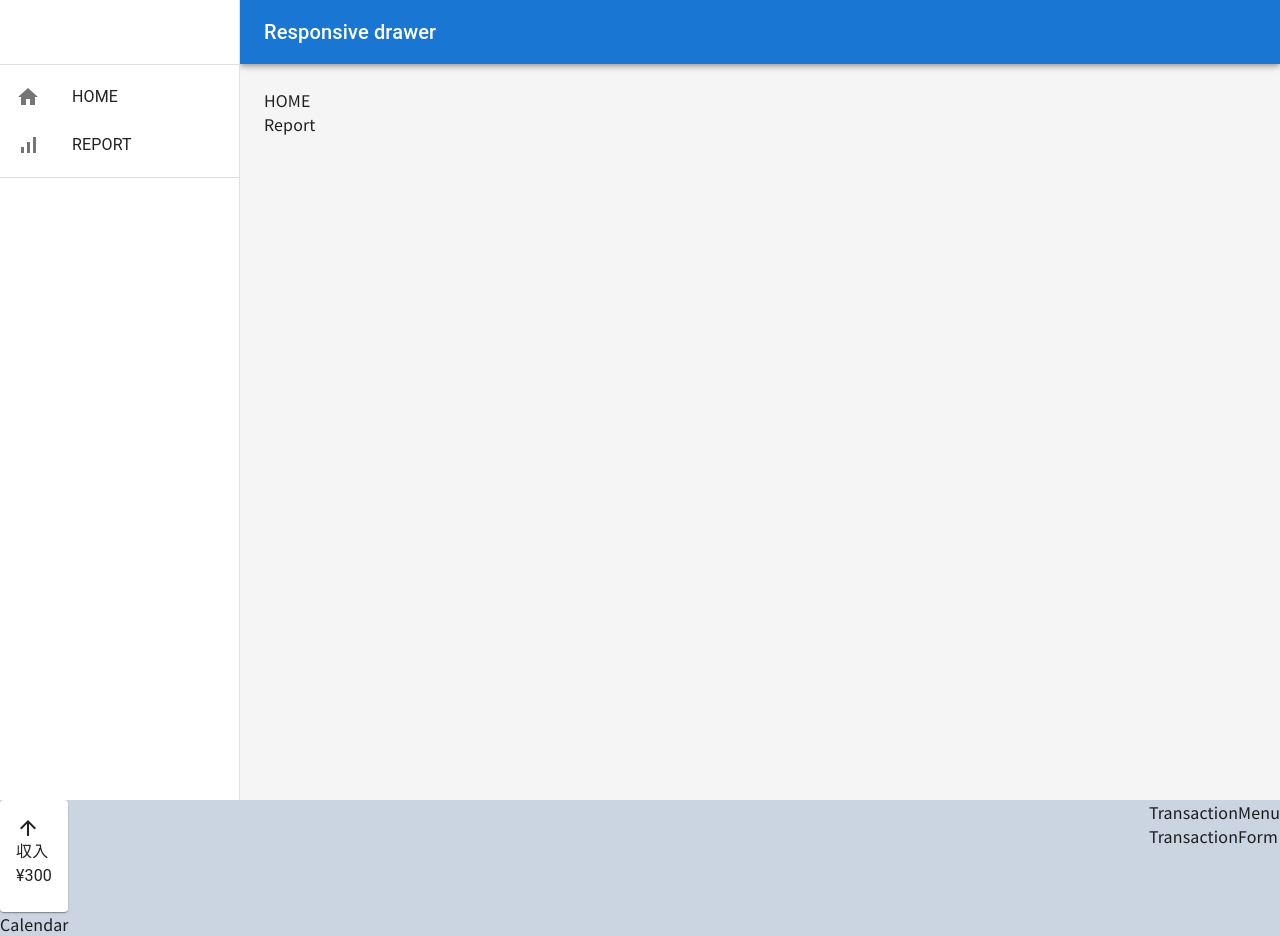
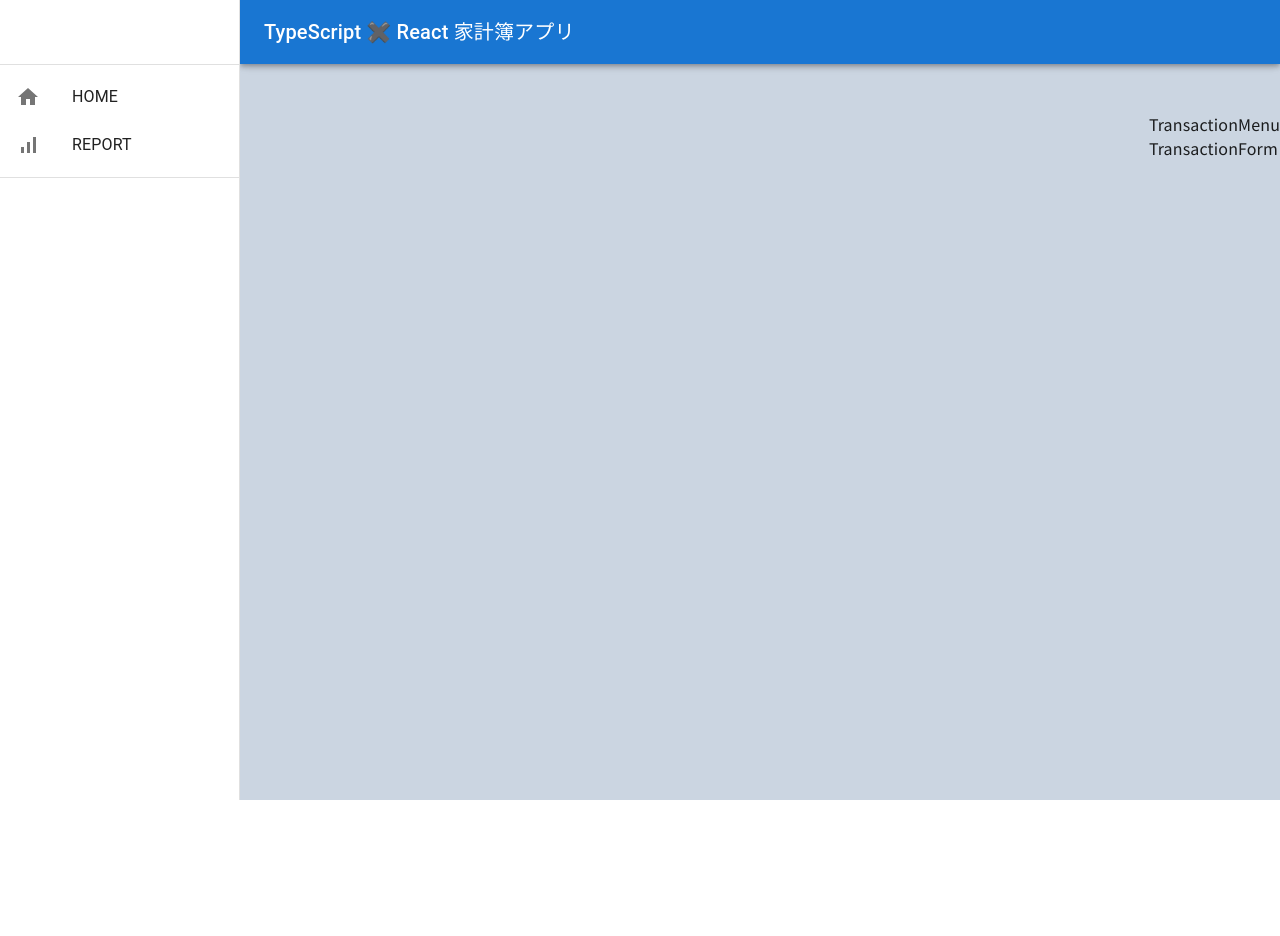
Before and after one commit to Fujiwara0805/MoneyDiaryApp, a Next.js app: page / in a window 1280 px wide. After the commit the page ends 800 px from the top, so only its background shows below. Built offline with nearby package versions, Linux system fonts and the light colour scheme.

Commit message:
🔥 不要なライブラリ及びコードを削除

```diff
--- a/src/components/layouts/AppLayout.tsx
+++ b/src/components/layouts/AppLayout.tsx
@@ -7,7 +7,6 @@ import IconButton from "@mui/material/IconButton";
 import MenuIcon from "@mui/icons-material/Menu";
 import Toolbar from "@mui/material/Toolbar";
 import Typography from "@mui/material/Typography";
-import Link from "next/link";
 import { SideBar } from "../common/SideBar";
 
 const drawerWidth = 240;
@@ -35,8 +34,6 @@ export default function AppLayout() {
     <Box
       sx={{
         display: "flex",
-        bgcolor: (theme) => theme.palette.grey[100],
-        minHeight: "100vh",
       }}
     >
       <CssBaseline />
@@ -59,7 +56,7 @@ export default function AppLayout() {
             <MenuIcon />
           </IconButton>
           <Typography variant="h6" noWrap component="div">
-            Responsive drawer
+            TypeScript ✖️ React 家計簿アプリ
           </Typography>
         </Toolbar>
       </AppBar>
@@ -80,8 +77,6 @@ export default function AppLayout() {
         }}
       >
         <Toolbar />
-        <div>HOME</div>
-        <Link href={"/report"}>Report</Link>
       </Box>
     </Box>
   );
```
